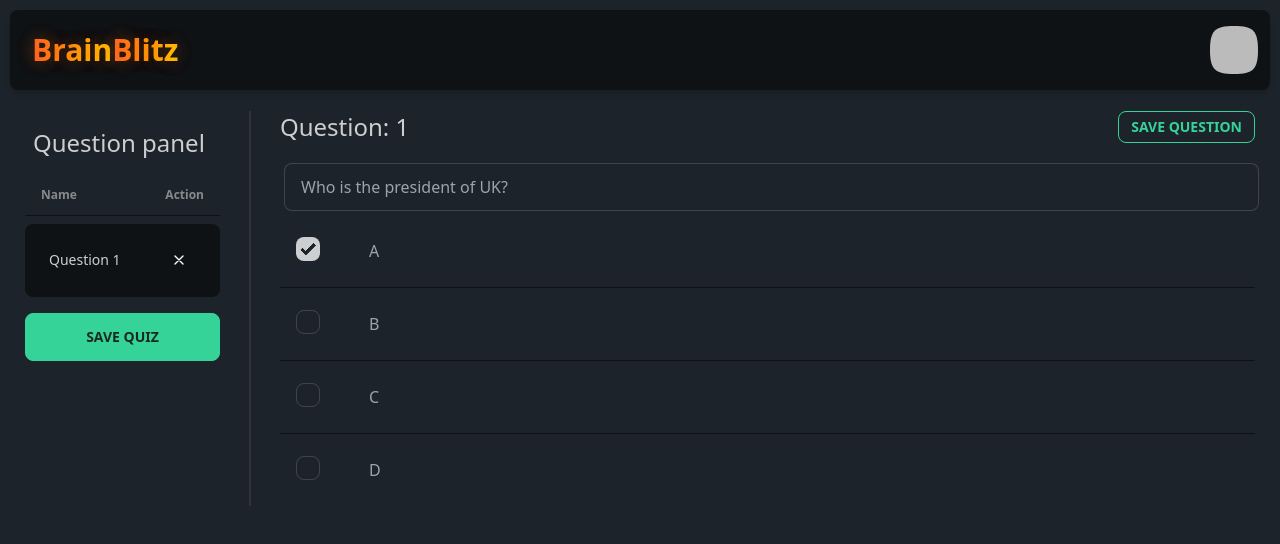
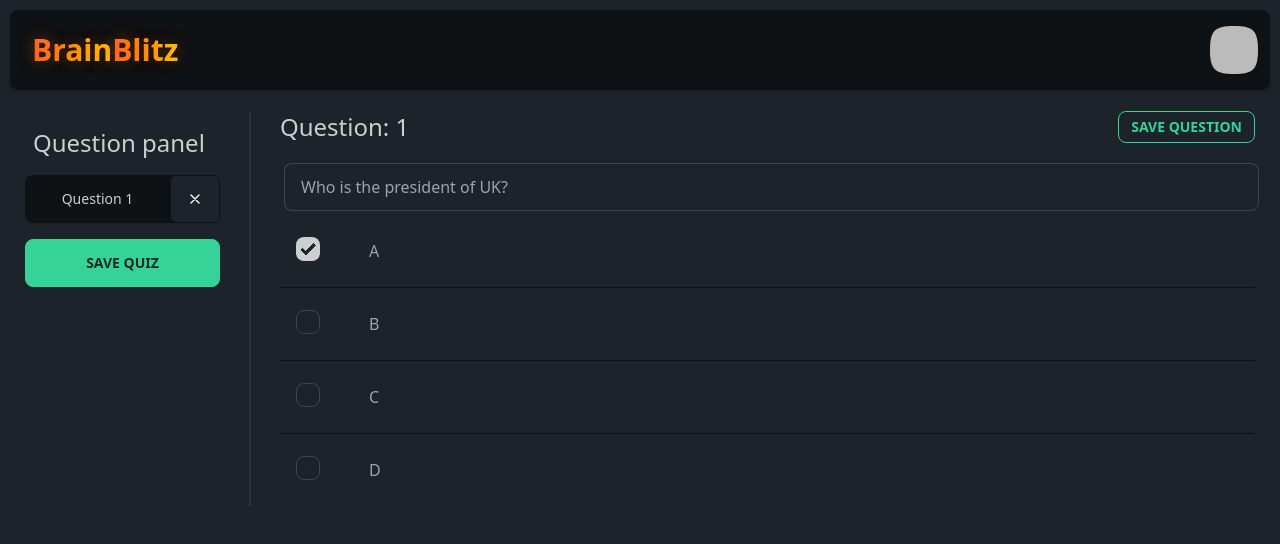
Before and after one commit to JeelRajodiya/brain-blitz, a Next.js app: page /NewQuiz/Questions in a window 1280 px wide. Shown: the top 544 px of the page. Built offline with nearby package versions, Linux system fonts and the light colour scheme; no server answers; sample sign-in values are in the browser's storage.

Commit message:
UI change

```diff
--- a/pages/NewQuiz/Questions.tsx
+++ b/pages/NewQuiz/Questions.tsx
@@ -90,15 +90,7 @@ export default function Questions() {
             </div>
 
             {/* Question Panel Table */}
-            <table className="table mt-4">
-              <thead>
-                <tr className="grid grid-cols-2 mb-2">
-                  <th className="justify-self-start ">Name</th>
-                  <th className="justify-self-end">Action</th>
-                </tr>
-              </thead>
-
-              <tbody>
+            <div className="table mt-4">
               {questions.map((i, n) => (
                 <QuestionsIndexEntry
                   activeQuestion={activeQuestion}
@@ -117,8 +109,7 @@ export default function Questions() {
                   }}
                 />
               ))}
-              </tbody>
-            </table>
+            </div>
             <button
               className="btn btn-success mt-4 mb-4  btn-wide w-full text-center"
               onClick={() => {
--- a/pages/components/DeleteButton.tsx
+++ b/pages/components/DeleteButton.tsx
@@ -2,7 +2,7 @@ import React from "react";
 
 const DeleteButton = ({ onClick }) => (
   <button
-    className="btn hover:bg-red-600 rounded-md"
+    className="btn hover:bg-red-600 bg-base-100 rounded-md"
     onClick={onClick}
   >
     <svg
--- a/pages/components/QuestionsIndexEntry.tsx
+++ b/pages/components/QuestionsIndexEntry.tsx
@@ -9,23 +9,19 @@ export default function QuestionsIndexEntry({
   deleteFunction,
 }) {
   return (
-    <tr
-      className={`flex items-center rounded-lg select-none ${
+    <div
+      className={`flex  justify-center rounded-lg select-none ${
         activeQuestion === index + 1 ? "bg-base-200" : ""
       }`}
     >
-      <td
-        className="ml-2 cursor-pointer hover:bg-primary hover:text-white border-white rounded-lg flex-grow m-0 hover:font-semibold ${
-        "
+      <span
+        className=" cursor-pointer items-center p-2 rounded-lg hover:bg-primary flex w-full justify-center hover:text-white  hover:font-semibold "
         onClick={() => setActiveQuestion(index + 1)}
       >
-        <span className="">{name}</span>
-      </td>
-      <td className="">
-        <DeleteButton
-          onClick={() => deleteFunction(index, setActiveQuestion)}
-        />
-      </td>
-    </tr>
+        {name}
+      </span>
+
+      <DeleteButton onClick={() => deleteFunction(index, setActiveQuestion)} />
+    </div>
   );
 }
```
Lines whose indentation alone changed are shown as unchanged.
